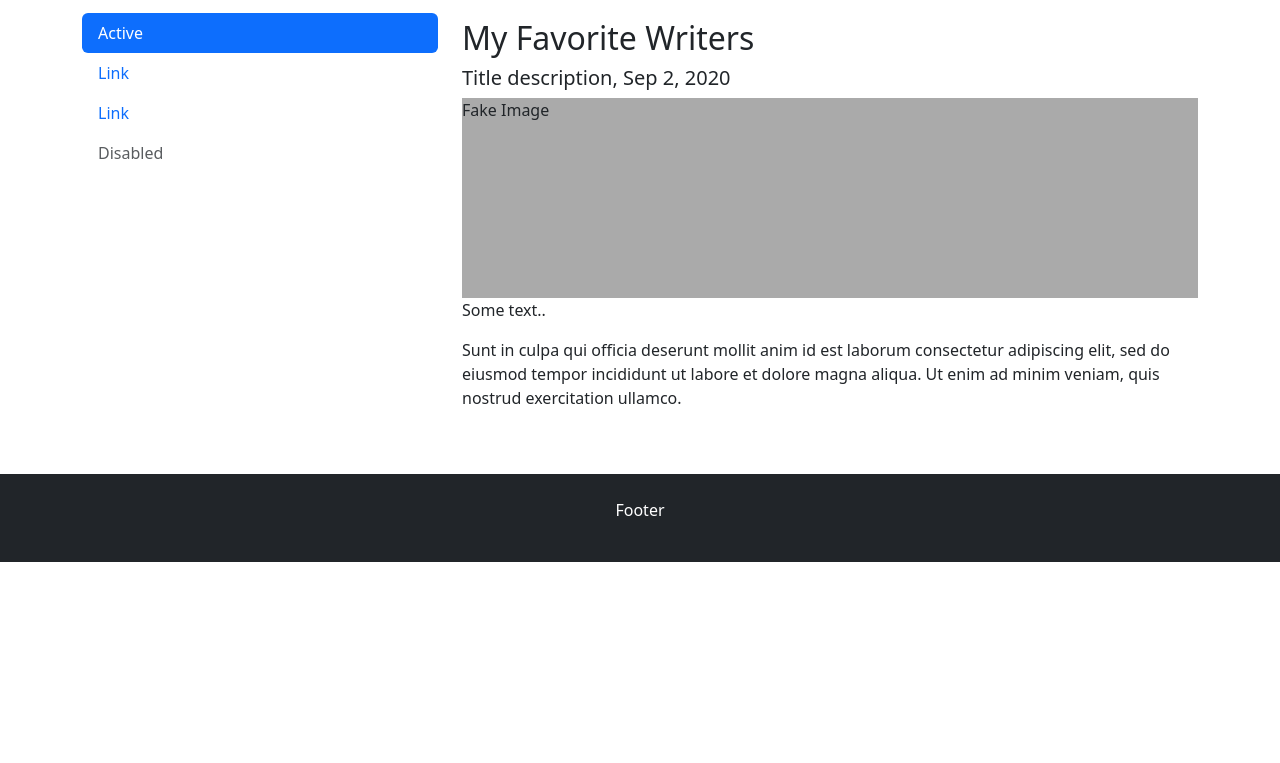
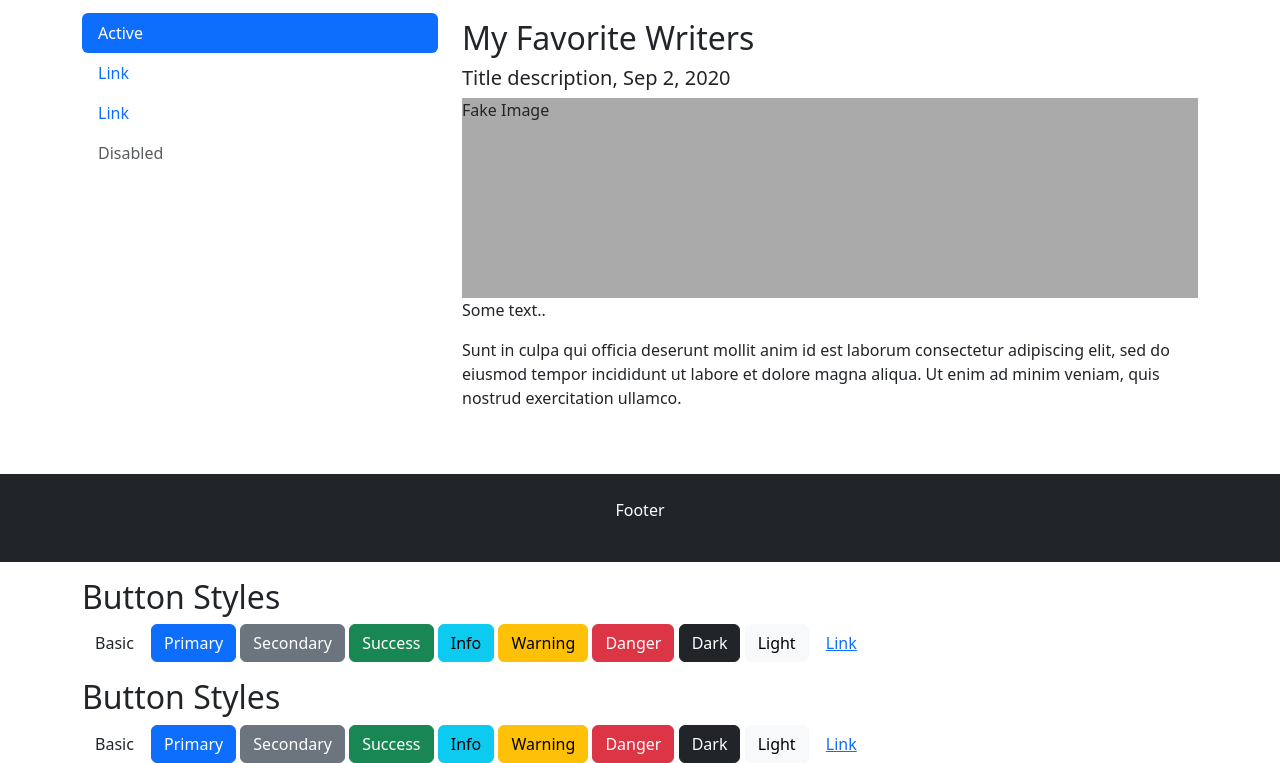
Before and after one commit to Mirzakawsar/mirzakawsar.github.io, a plain HTML site: page index.html in a window 1280 px wide. Shown: the part 715-1478 px from the top of the page. Before the commit the page ends 1277 px from the top, so only its background shows below. Drawn offline with nearby package versions, Linux system fonts and the light colour scheme.

Commit message:
index.html

```diff
--- a/index.html
+++ b/index.html
@@ -83,6 +83,60 @@
 <div class="mt-5 p-4 bg-dark text-white text-center">
   <p>Footer</p>
 </div>
+<!DOCTYPE html>
+<html lang="en">
+<head>
+  <title>Bootstrap Example</title>
+  <meta charset="utf-8">
+  <meta name="viewport" content="width=device-width, initial-scale=1">
+  <link href="https://cdn.jsdelivr.net/npm/bootstrap@5.3.3/dist/css/bootstrap.min.css" rel="stylesheet">
+  <script src="https://cdn.jsdelivr.net/npm/bootstrap@5.3.3/dist/js/bootstrap.bundle.min.js"></script>
+</head>
+<body>
+
+<div class="container mt-3">
+  <h2>Button Styles</h2>
+  <button type="button" class="btn">Basic</button>
+  <button type="button" class="btn btn-primary">Primary</button>
+  <button type="button" class="btn btn-secondary">Secondary</button>
+  <button type="button" class="btn btn-success">Success</button>
+  <button type="button" class="btn btn-info">Info</button>
+  <button type="button" class="btn btn-warning">Warning</button>
+  <button type="button" class="btn btn-danger">Danger</button>
+  <button type="button" class="btn btn-dark">Dark</button>
+  <button type="button" class="btn btn-light">Light</button>
+  <button type="button" class="btn btn-link">Link</button>
+</div>
+<!DOCTYPE html>
+<html lang="en">
+<head>
+  <title>Bootstrap Example</title>
+  <meta charset="utf-8">
+  <meta name="viewport" content="width=device-width, initial-scale=1">
+  <link href="https://cdn.jsdelivr.net/npm/bootstrap@5.3.3/dist/css/bootstrap.min.css" rel="stylesheet">
+  <script src="https://cdn.jsdelivr.net/npm/bootstrap@5.3.3/dist/js/bootstrap.bundle.min.js"></script>
+</head>
+<body>
+
+<div class="container mt-3">
+  <h2>Button Styles</h2>
+  <button type="button" class="btn">Basic</button>
+  <button type="button" class="btn btn-primary">Primary</button>
+  <button type="button" class="btn btn-secondary">Secondary</button>
+  <button type="button" class="btn btn-success">Success</button>
+  <button type="button" class="btn btn-info">Info</button>
+  <button type="button" class="btn btn-warning">Warning</button>
+  <button type="button" class="btn btn-danger">Danger</button>
+  <button type="button" class="btn btn-dark">Dark</button>
+  <button type="button" class="btn btn-light">Light</button>
+  <button type="button" class="btn btn-link">Link</button>
+</div>
 
 </body>
 </html>
+
+</body>
+</html>
+
+</body>
+</html>
```
